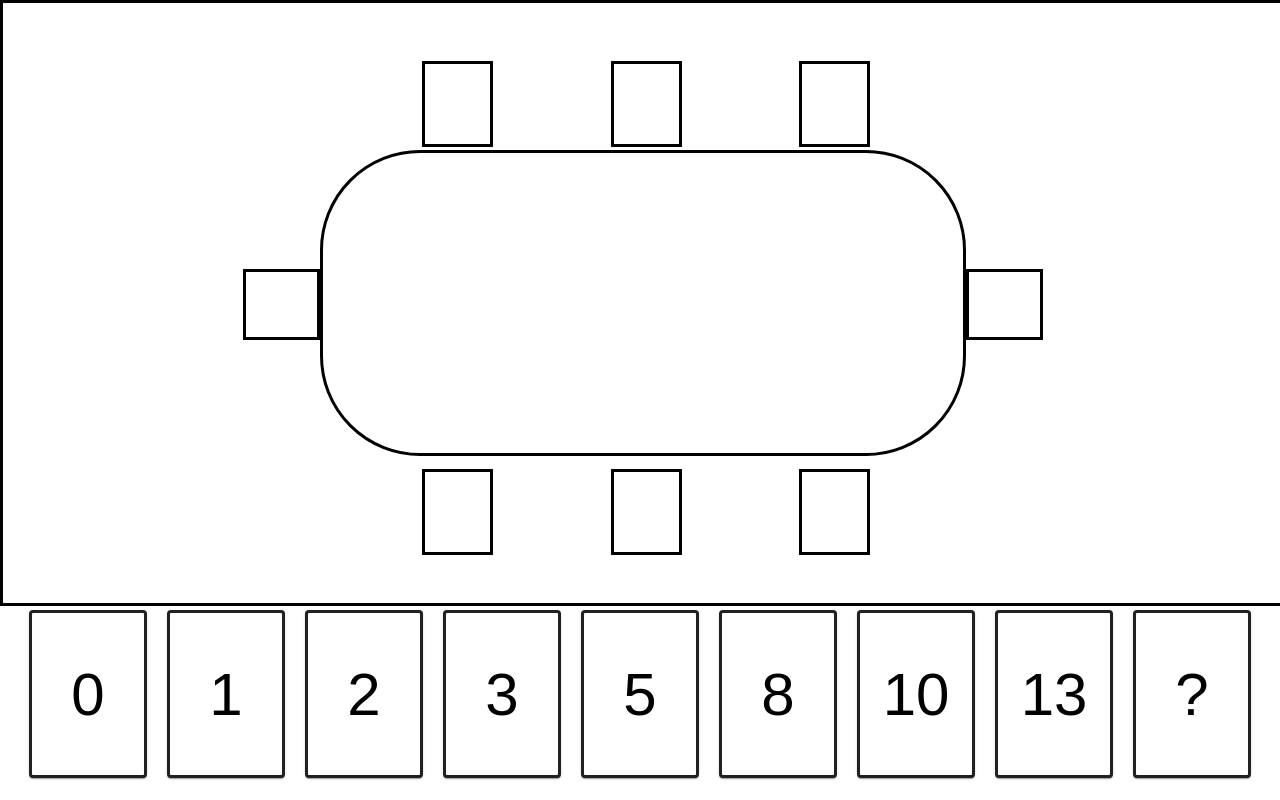
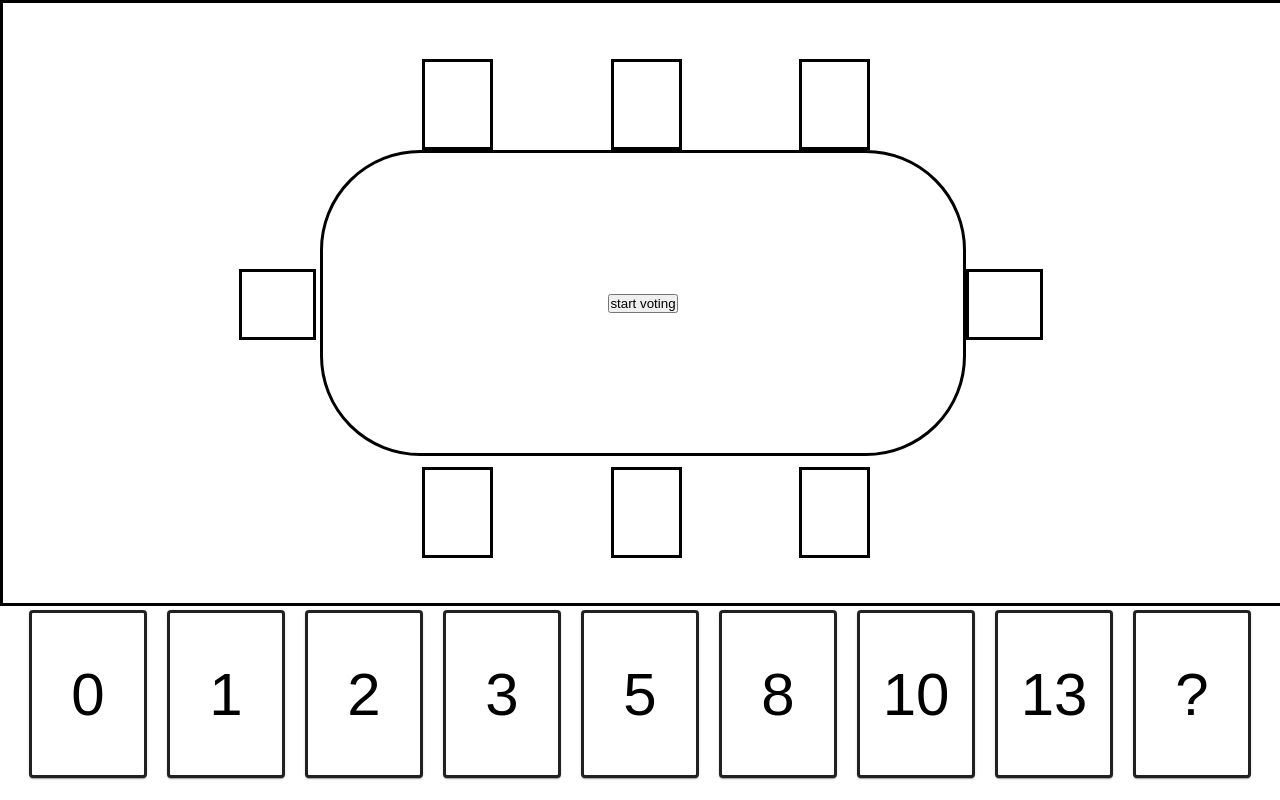
Before and after one commit to adriankelsey/planning-poker, an Angular app: page / in a window 1280 px wide. Built offline with nearby package versions, Linux system fonts and the light colour scheme.

Commit message:
adjusted player size and added start voting button

```diff
--- a/src/app/table/table.component.html
+++ b/src/app/table/table.component.html
@@ -16,6 +16,6 @@
         <div class="players-8">
             <div class="player-8"></div>
         </div>
-
+        <button>start voting</button>
     </div>
 </div>
--- a/src/app/table/table.component.scss
+++ b/src/app/table/table.component.scss
@@ -13,6 +13,9 @@
 }
 
 .table {
+    display: flex;
+    justify-content: center;
+    align-items: center;
     width: 50%;
     height: 50%;
     border-radius: 100px;
@@ -45,10 +48,10 @@
 .players-7 {
     display: flex;
     align-items: center;
-   height: 20%;
+    height: 20%;
     width: 6%;
     position: absolute;
-    left: 19%;
+    left: 18.7%;
     top: 28%;
 }
 
@@ -64,18 +67,12 @@
 
 .player-1, .player-2, .player-3, .player-4, .player-5, .player-6 {
     border-style: solid;
-    height: 80px;
+    height: 85px;
     width: 65px;
 }
 
-.player-7 {
+.player-7, .player-8 {
     border-style: solid;
-    width: 80px;
+    width: 85px;
     height: 65px;
 }
-
-.player-8 {
-    border-style: solid;
-    width: 80px;
-    height: 65px;
-}
```
